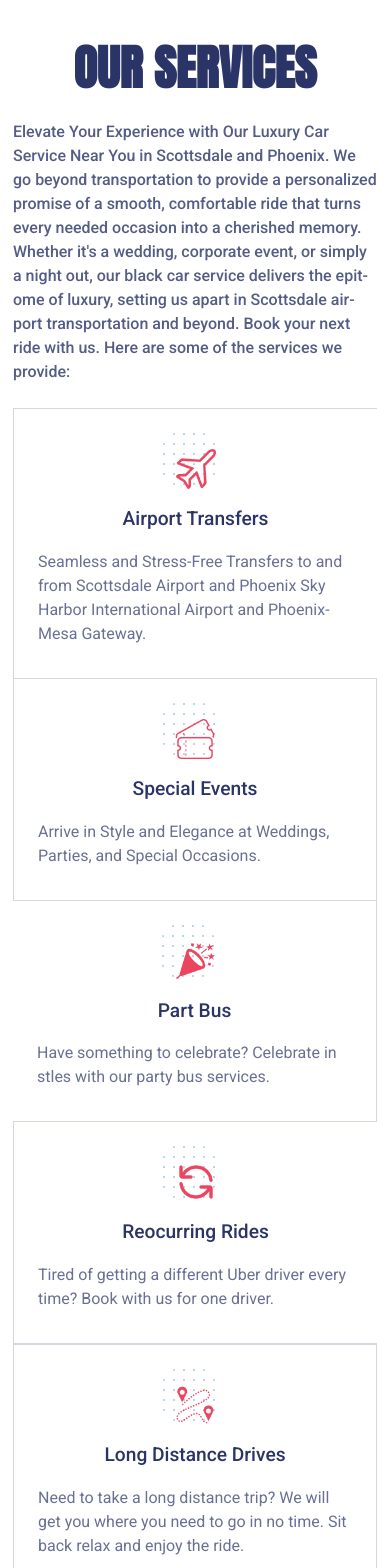
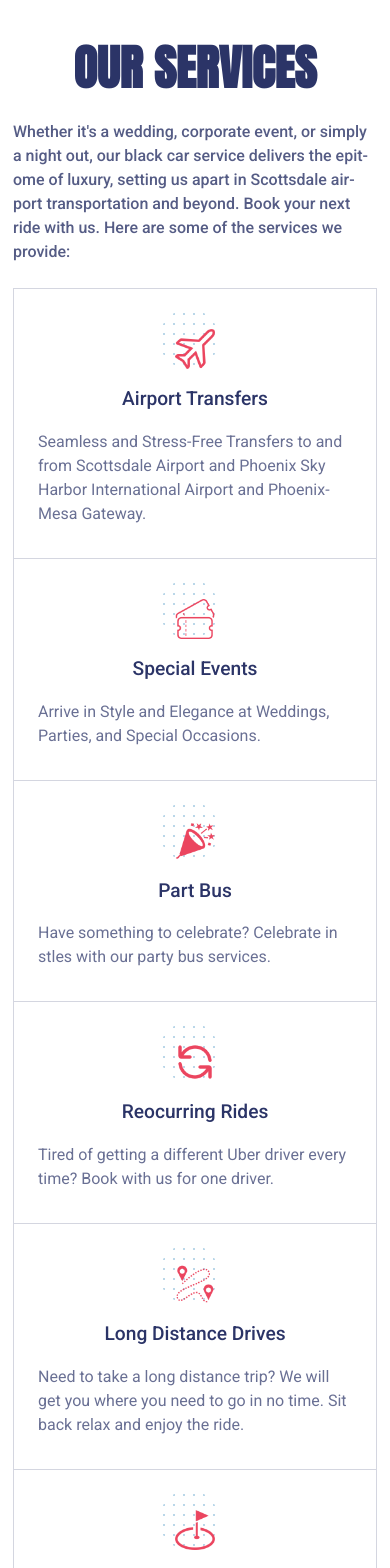
Before and after one commit to ChristianWare/Nier-Transport-Redesign, a Next.js app: page / in a window 390 px wide. Shown: the part 2100-3668 px from the top of the page. Built offline with nearby package versions, Linux system fonts and the light colour scheme.

Commit message:
Service Section Done!!!!

```diff
--- a/src/app/components/ServicesSection/ServicesSection.module.css
+++ b/src/app/components/ServicesSection/ServicesSection.module.css
@@ -96,11 +96,37 @@
   .servicesGrid {
     grid-template-columns: repeat(2, 1fr);
   }
+
+  .card:nth-child(3) {
+    border-left: 1px solid var(--border);
+    border-right: 0px;
+  }
+
+  .card:nth-child(4) {
+    border-right: 1px solid var(--border);
+    border-bottom: 0px;
+  }
+
+  .card:nth-child(5) {
+    border-right: 0px;
+  }
+
+  .card:nth-child(6) {
+    border-left: 1px solid var(--border);
+  }
 }
 
 @media screen and (max-width: 668px) {
   .servicesGrid {
     grid-template-columns: repeat(1, 1fr);
+  }
+
+  .card:nth-child(1), .card:nth-child(3), .card:nth-child(5) {
+    border-right: 1px solid var(--border);
+  }
+
+  .card:nth-child(5) {
+    border-bottom: 0px;
   }
 }
 
--- a/src/app/components/ServicesSection/ServicesSection.tsx
+++ b/src/app/components/ServicesSection/ServicesSection.tsx
@@ -10,10 +10,7 @@ const ServicesSection = () => {
         <div className={styles.content}>
           <h2 className={styles.heading}>Our Services</h2>
           <p className={styles.copy}>
-            Elevate Your Experience with Our Luxury Car Service Near You in
-            Scottsdale and Phoenix. We go beyond transportation to provide a
-            personalized promise of a smooth, comfortable ride that turns every
-            needed occasion into a cherished memory. Whether it&#39;s a wedding,
+            Whether it&#39;s a wedding,
             corporate event, or simply a night out, our black car service
             delivers the epitome of luxury, setting us apart in Scottsdale
             airport transportation and beyond. Book your next ride with us. Here
```
